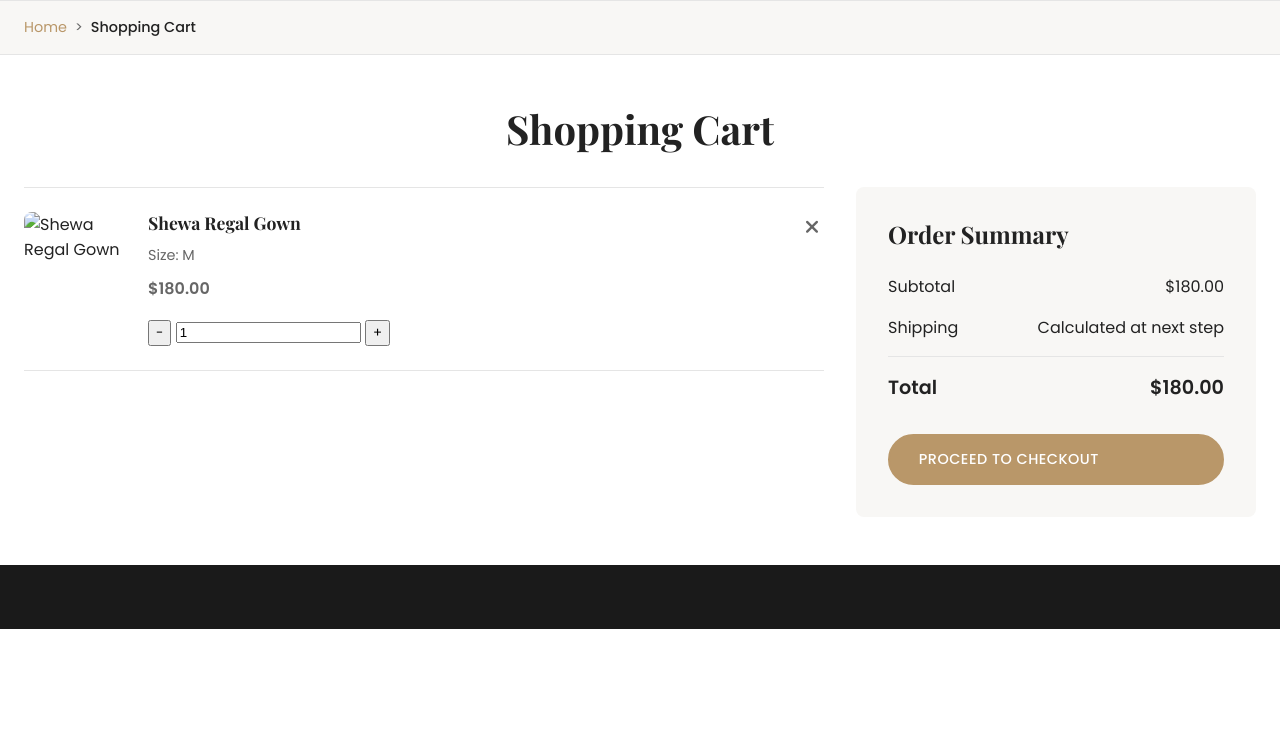
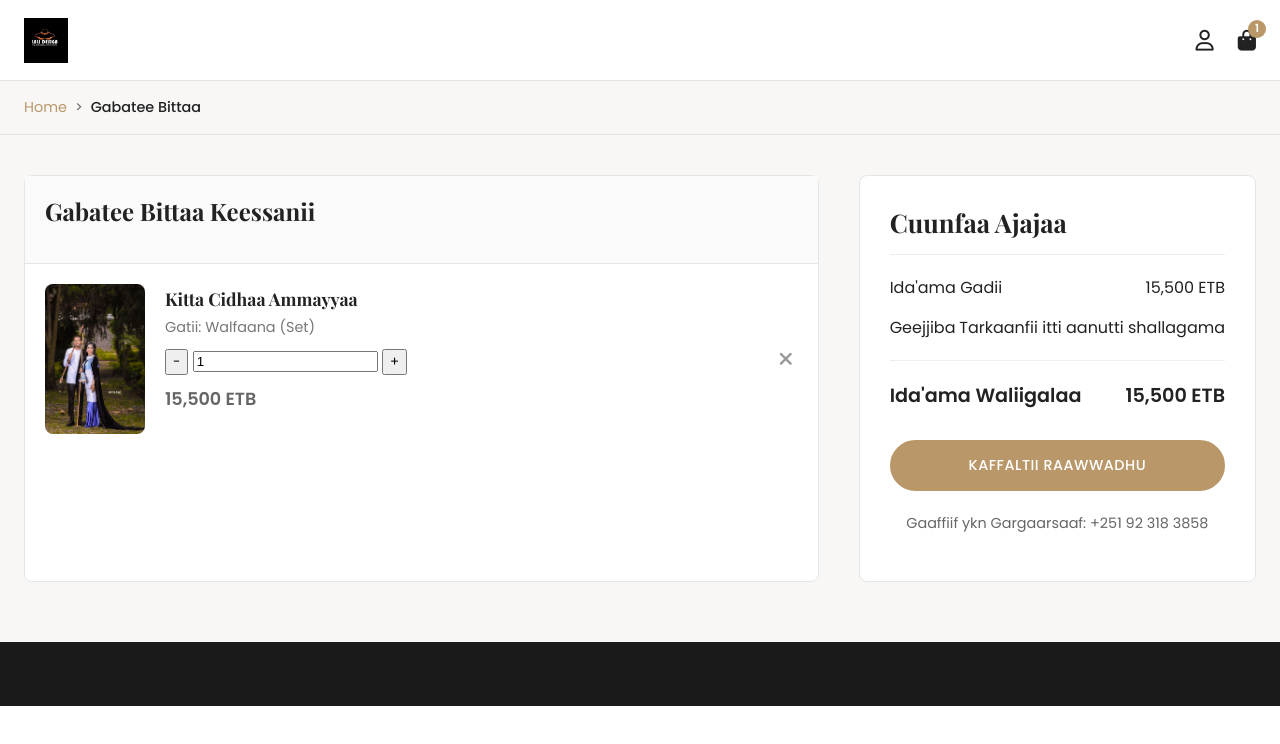
Before and after one commit to Matibelay/LaliDesign, a plain HTML site: page cart.html in a window 1280 px wide. Drawn offline with nearby package versions, Linux system fonts and the light colour scheme.

Commit message:
Update cart.html

```diff
--- a/cart.html
+++ b/cart.html
@@ -3,82 +3,181 @@
 <head>
     <meta charset="UTF-8">
     <meta name="viewport" content="width=device-width, initial-scale=1.0">
-    <title>Shopping Cart - Lali Design</title>
-    <!-- Head content from index.html -->
+    <title>Gabatee Bittaa - Lali Design</title>
     <link rel="stylesheet" href="style.css">
     <link href="https://fonts.googleapis.com/css2?family=Playfair+Display:wght@400;700&family=Poppins:wght@300;400;500;600&display=swap" rel="stylesheet">
     <link rel="stylesheet" href="https://cdnjs.cloudflare.com/ajax/libs/font-awesome/6.0.0/css/all.min.css">
+    <style>
+        .shopping-cart-page { padding-top: 40px; padding-bottom: 60px; background-color: var(--bg-light); }
+        .cart-grid {
+            display: grid;
+            grid-template-columns: 2fr 1fr;
+            gap: 40px;
+        }
+        .cart-items { border: 1px solid #e5e5e5; background: #fff; border-radius: 8px; }
+        .cart-item {
+            display: grid;
+            grid-template-columns: 100px 1fr auto;
+            gap: 20px;
+            align-items: center;
+            padding: 20px;
+            border-bottom: 1px solid #e5e5e5;
+        }
+        .cart-item:last-child { border-bottom: none; }
+        .item-image img { width: 100%; border-radius: 4px; }
+        .item-title { font-size: 1.1rem; margin-bottom: 5px; }
+        .item-options { font-size: 0.9rem; color: #777; }
+        .item-price { font-weight: 600; font-size: 1.1rem; margin-top: 10px; }
+        .remove-item { background: none; border: none; color: #999; font-size: 1.2rem; cursor: pointer; transition: color 0.3s; }
+        .remove-item:hover { color: var(--danger-color); }
+        .cart-summary { background: #fff; border-radius: 8px; border: 1px solid #e5e5e5; padding: 30px; position: sticky; top: 20px; }
+        .cart-summary h3 { font-family: 'Playfair Display', serif; font-size: 1.6rem; margin-bottom: 20px; border-bottom: 1px solid #eee; padding-bottom: 15px; }
+        .summary-row { display: flex; justify-content: space-between; margin-bottom: 15px; }
+        .summary-row.total { font-size: 1.2rem; font-weight: 700; margin-top: 20px; padding-top: 20px; border-top: 1px solid #eee; }
+        .checkout-btn { width: 100%; text-align: center; margin-top: 15px; }
+        .cart-support { text-align: center; margin-top: 20px; font-size: 0.9rem; color: #666; }
+        .cart-empty { text-align: center; padding: 60px 20px; }
+        .cart-empty i { font-size: 3rem; color: #ccc; margin-bottom: 20px; }
+        @media(max-width: 992px) { .cart-grid { grid-template-columns: 1fr; } }
+        @media(max-width: 480px) { .cart-item { grid-template-columns: 80px 1fr; } .item-actions { grid-row: 1 / 3; grid-column: 3; } }
+    </style>
 </head>
 <body>
-    <!-- Header from index.html -->
     <header class="main-header">
-        <!-- ... header content ... -->
+        <!-- Add your full header content here -->
+        <div class="header-container container">
+            <a href="index.html" class="logo"><img src="images/lal_logo.jpg" alt="Lali Design Logo"></a>
+            <nav class="main-nav">
+                <!-- Add nav links here -->
+            </nav>
+            <div class="header-icons">
+                <a href="account.html" class="user-account" aria-label="Account"><i class="far fa-user"></i></a>
+                <a href="cart.html" class="cart-icon" aria-label="Cart"><i class="fas fa-shopping-bag"></i><span class="cart-count">1</span></a>
+                <button class="mobile-menu-toggle" aria-label="Menu"><i class="fas fa-bars"></i></button>
+            </div>
+        </div>
     </header>
 
     <main>
         <div class="breadcrumbs">
             <div class="container">
                 <a href="index.html">Home</a> >
-                <span>Shopping Cart</span>
+                <span>Gabatee Bittaa</span>
             </div>
         </div>
 
-        <section class="shopping-cart">
+        <section class="shopping-cart-page">
             <div class="container">
-                <h1>Shopping Cart</h1>
-                <div class="cart-container">
+                <div class="cart-grid">
                     <div class="cart-items">
+                        <div class="cart-header" style="padding: 20px; background: #fafafa; border-bottom: 1px solid #e5e5e5;">
+                            <h1>Gabatee Bittaa Keessanii</h1>
+                        </div>
+                        <!-- Sample Cart Item -->
                         <div class="cart-item">
                             <div class="item-image">
-                                <img src="images/product-1-thumb.jpg" alt="Shewa Regal Gown" loading="lazy">
+                                <a href="couple.html"><img src="images/couple/couple1.jpg" alt="Kitta Cidhaa Ammayyaa" loading="lazy"></a>
                             </div>
                             <div class="item-details">
-                                <h3 class="item-title">Shewa Regal Gown</h3>
-                                <p class="item-options">Size: M</p>
-                                <p class="item-price">$180.00</p>
+                                <h3 class="item-title">Kitta Cidhaa Ammayyaa</h3>
+                                <p class="item-options">Gatii: Walfaana (Set)</p>
                                 <div class="quantity-selector">
                                     <button type="button" class="quantity-minus">-</button>
                                     <input type="number" value="1" min="1">
                                     <button type="button" class="quantity-plus">+</button>
                                 </div>
+                                <p class="item-price">15,500 ETB</p>
                             </div>
                             <div class="item-actions">
-                                <button class="remove-item" title="Remove item"><i class="fas fa-times"></i></button>
+                                <button class="remove-item" title="Gabatee irraa baasi"><i class="fas fa-times"></i></button>
                             </div>
                         </div>
-                        <!-- More cart items... -->
+                        <!-- If cart is empty, show this instead:
+                        <div class="cart-empty">
+                            <i class="fas fa-shopping-bag"></i>
+                            <h3>Gabateen bittaa keessanii duwwaadha.</h3>
+                            <a href="shop.html" class="btn btn-primary" style="margin-top:20px;">Gabaatti Deebi'i</a>
+                        </div>
+                        -->
                     </div>
 
                     <aside class="cart-summary">
-                        <h3>Order Summary</h3>
+                        <h3>Cuunfaa Ajajaa</h3>
                         <div class="summary-details">
                             <div class="summary-row">
-                                <span>Subtotal</span>
-                                <span>$180.00</span>
+                                <span>Ida'ama Gadii</span>
+                                <span>15,500 ETB</span>
                             </div>
                             <div class="summary-row">
-                                <span>Shipping</span>
-                                <span>Calculated at next step</span>
+                                <span>Geejjiba</span>
+                                <span>Tarkaanfii itti aanutti shallagama</span>
                             </div>
                             <div class="summary-row total">
-                                <span>Total</span>
-                                <span>$180.00</span>
+                                <span>Ida'ama Waliigalaa</span>
+                                <span>15,500 ETB</span>
                             </div>
                         </div>
-                        <a href="checkout.html" class="btn btn-primary checkout-btn">Proceed to Checkout</a>
+                        <a href="checkout.html" class="btn btn-primary checkout-btn">Kaffaltii Raawwadhu</a>
+                        <p class="cart-support">Gaaffiif ykn Gargaarsaaf: +251 92 318 3858</p>
                     </aside>
                 </div>
             </div>
         </section>
     </main>
 
-    <!-- Footer from index.html -->
     <footer class="main-footer">
-        <!-- ... footer content ... -->
+        <!-- Add your full footer content here -->
     </footer>
     <nav class="mobile-bottom-nav">
-        <!-- ... mobile nav content ... -->
+        <!-- Add your mobile nav content here -->
     </nav>
-    <script src="script.js"></script>
+    <script>
+    document.addEventListener('DOMContentLoaded', function() {
+
+        // MOBILE MENU TOGGLE (THE FIX)
+        const mobileMenuToggle = document.querySelector('.mobile-menu-toggle');
+        const mainNav = document.querySelector('.main-nav');
+        const body = document.body;
+
+        if (mobileMenuToggle && mainNav) {
+            mobileMenuToggle.addEventListener('click', function() {
+                mainNav.classList.toggle('mobile-nav-active');
+                body.classList.toggle('no-scroll');
+                const icon = mobileMenuToggle.querySelector('i');
+                if (mainNav.classList.contains('mobile-nav-active')) {
+                    icon.classList.remove('fa-bars');
+                    icon.classList.add('fa-times');
+                } else {
+                    icon.classList.remove('fa-times');
+                    icon.classList.add('fa-bars');
+                }
+            });
+        }
+
+        // QUANTITY SELECTOR
+        document.querySelectorAll('.quantity-selector').forEach(selector => {
+            const minusBtn = selector.querySelector('.quantity-minus');
+            const plusBtn = selector.querySelector('.quantity-plus');
+            const input = selector.querySelector('input[type="number"]');
+
+            if(minusBtn) {
+                minusBtn.addEventListener('click', () => {
+                    let currentValue = parseInt(input.value);
+                    if (currentValue > 1) {
+                        input.value = currentValue - 1;
+                    }
+                });
+            }
+
+            if(plusBtn) {
+                plusBtn.addEventListener('click', () => {
+                    let currentValue = parseInt(input.value);
+                    input.value = currentValue + 1;
+                });
+            }
+        });
+
+    });
+    </script>
 </body>
 </html>
```
